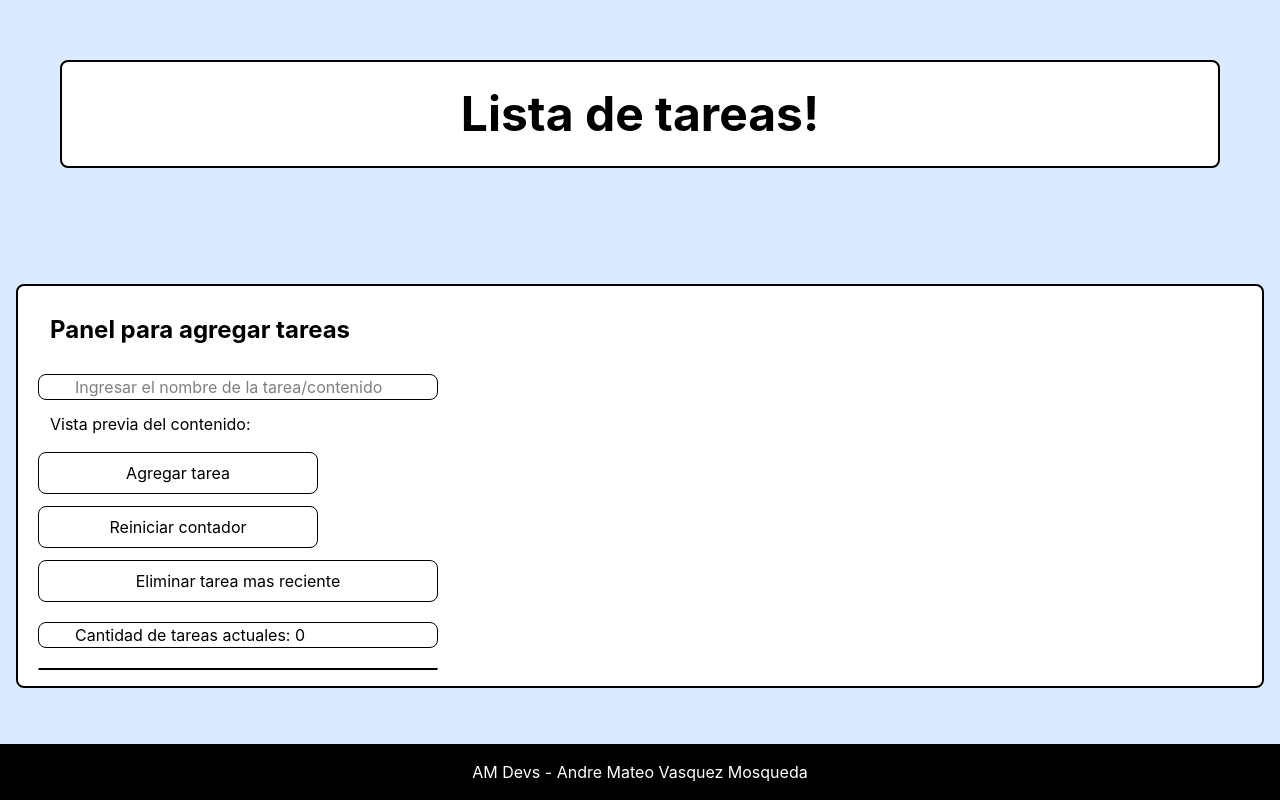
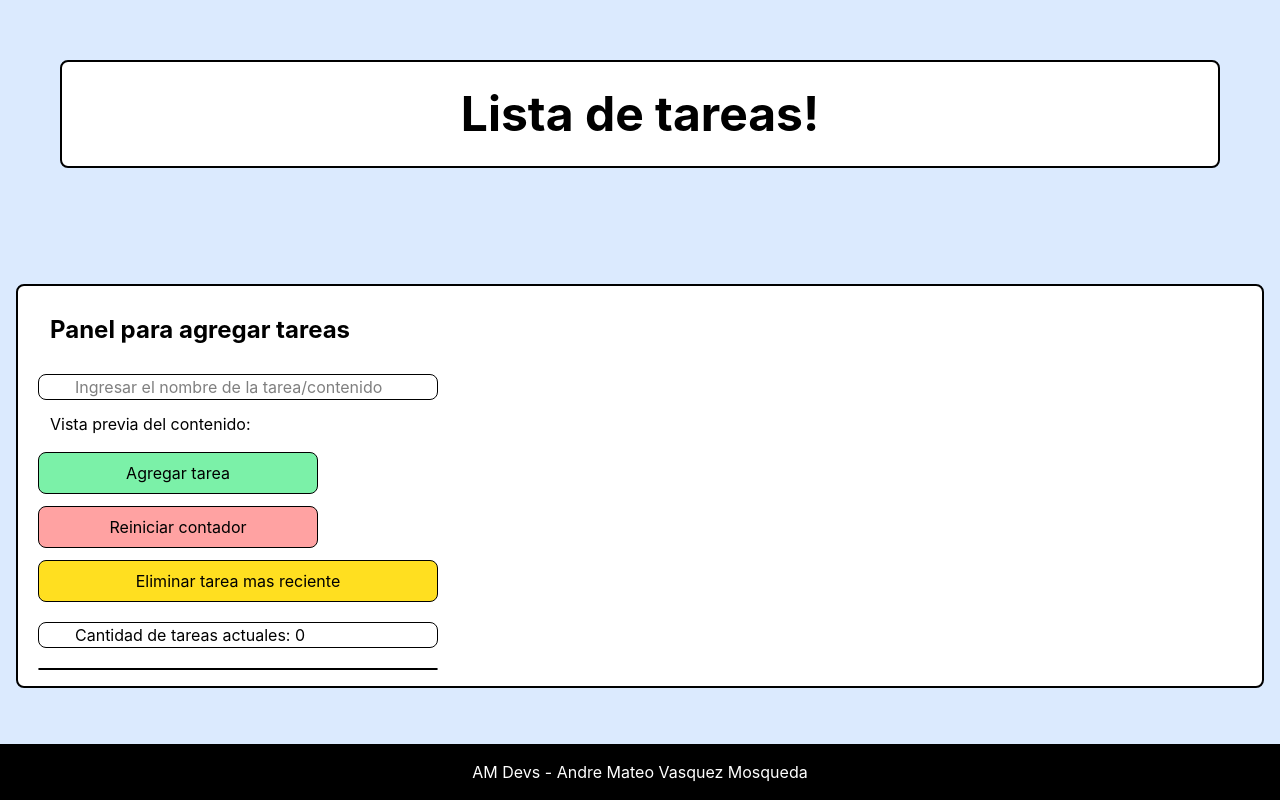
Before and after one commit to andremateovas-debug/Todolist_REACT, a React (Vite) app: page / in a window 1280 px wide. Built offline with nearby package versions, Linux system fonts and the light colour scheme.

Commit message:
Pequeño rediseño en los colores de los botones y modificacion para el contexto actual en el README.

```diff
--- a/src/App.jsx
+++ b/src/App.jsx
@@ -87,12 +87,12 @@ function Contador() {
 
     <p className='p-3'>Vista previa del contenido: {Infotarea}</p>
 
-    <button className='border-1 rounded-lg pl-9 pr-9 w-70 p-2 mt-1' onClick={agregarTarea} >Agregar tarea </button>
+    <button className='border-1 bg-green-300 rounded-lg pl-9 pr-9 w-70 p-2 mt-1' onClick={agregarTarea} >Agregar tarea </button>
     <p></p>
 
-    <button className='border-1 rounded-lg pl-9 pr-9 w-70 p-2 mt-3' onClick = {reiniciarContador} > Reiniciar contador </button>
+    <button className='border-1 bg-red-300 rounded-lg pl-9 pr-9 w-70 p-2 mt-3' onClick = {reiniciarContador} > Reiniciar contador </button>
     <p></p>
-    <button className='border-1 rounded-lg pl-9 pr-9 w-100 p-2 mt-3' onClick = {eliminarTarea} > Eliminar tarea mas reciente </button>
+    <button className='border-1 bg-yellow-300 rounded-lg pl-9 pr-9 w-100 p-2 mt-3' onClick = {eliminarTarea} > Eliminar tarea mas reciente </button>
 
     <p className='border-1 rounded-lg pl-9 pr-9 w-100 mt-5'>Cantidad de tareas actuales: {Contador} </p>
 
```
Also changed, not shown: 1 other file (tests, documents, lock files or other folders).
